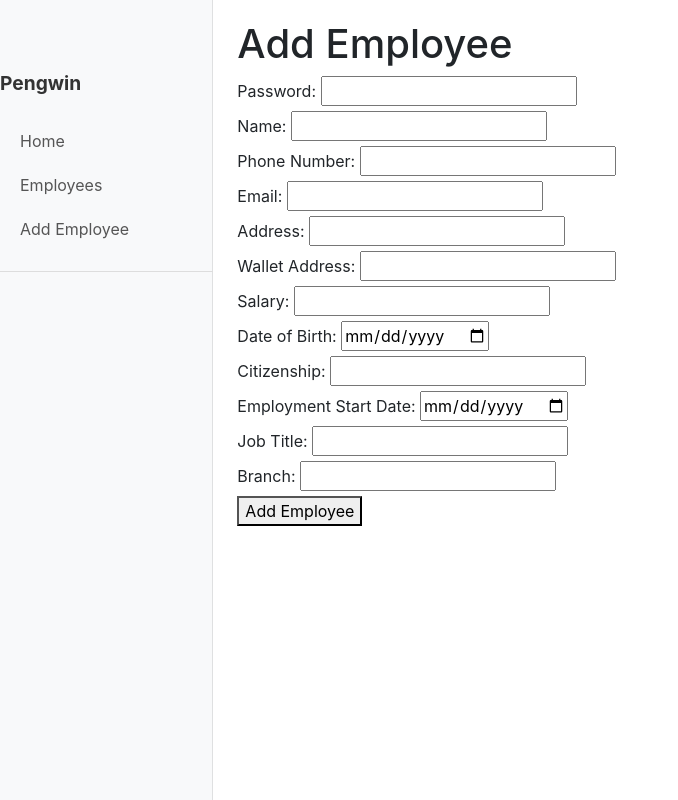
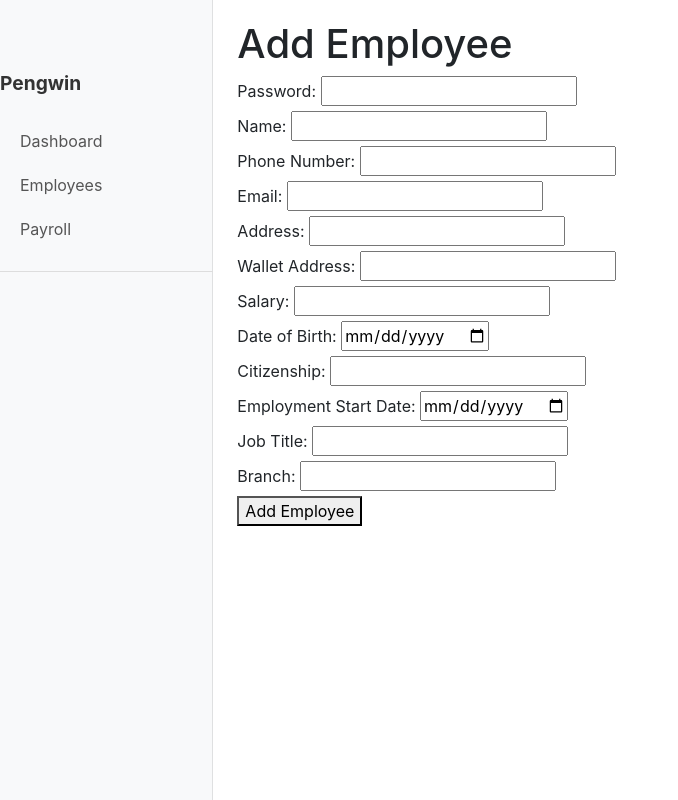
Before and after one commit to Junyu990/Pengwin, a Flask app: page /employee/add in a window 1280 px wide. Shown: the whole page, without its empty margins (0-678 px from the left). Run offline with Flask 3, Linux system fonts and the light colour scheme; some libraries are stand-ins or nearby versions.

Commit message:
update nav bar

```diff
--- a/app.py
+++ b/app.py
@@ -66,5 +66,9 @@ def delete_employee(employee_id):
         print(f"Error deleting employee with ID {employee_id}:", e)  # Debug statement
     return redirect(url_for('employee_list'))
 
+@app.route('/payroll')
+def payroll():
+    return render_template('payroll.html')
+
 if __name__ == '__main__':
     app.run(debug=True)
--- a/templates/base.html
+++ b/templates/base.html
@@ -15,13 +15,13 @@
                     <h5 class="my-4">Pengwin</h5>
                     <ul class="nav flex-column">
                         <li class="nav-item">
-                            <a class="nav-link" href="{{ url_for('index') }}">Home</a>
+                            <a class="nav-link" href="{{ url_for('index') }}">Dashboard</a>
                         </li>
                         <li class="nav-item">
                             <a class="nav-link" href="{{ url_for('employee_list') }}">Employees</a>
                         </li>
                         <li class="nav-item">
-                            <a class="nav-link" href="{{ url_for('add_employee') }}">Add Employee</a>
+                            <a class="nav-link" href="{{ url_for('payroll') }}">Payroll</a>
                         </li>
                     </ul>
                     <div class="sidebar-divider"></div>
--- /dev/null
+++ b/templates/payroll.html
@@ -0,0 +1,5 @@
+{% extends "base.html" %}
+
+{% block content %}
+
+{% endblock %}
```
